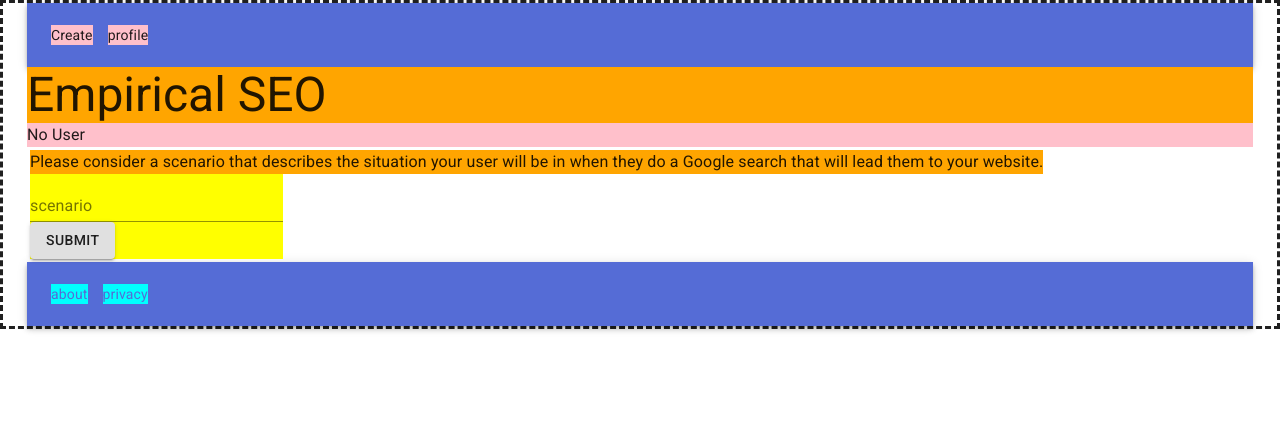
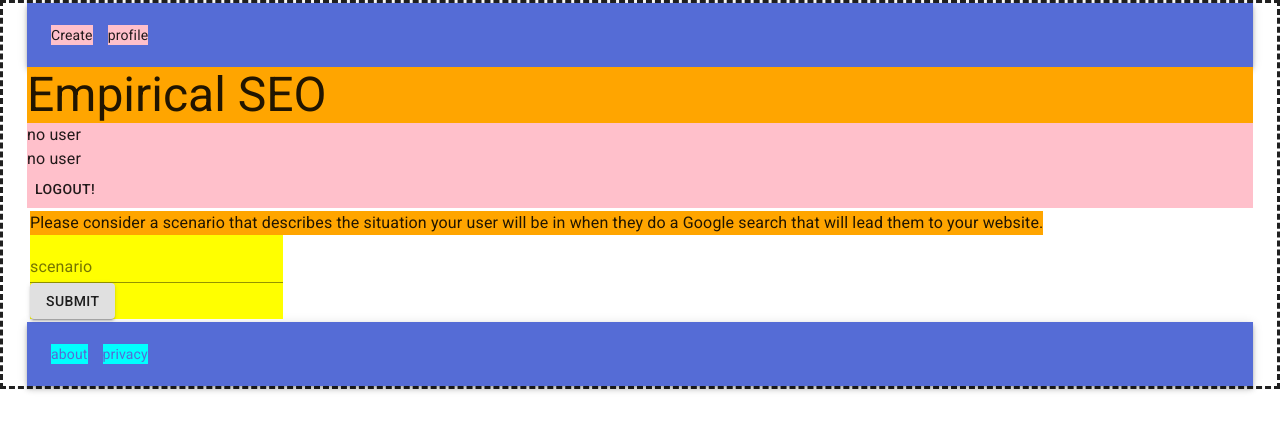
Before and after one commit to noconsulate/empirical-seo, a Next.js app: page /create in a window 1280 px wide. Shown: the top 430 px of the page. Built offline with nearby package versions, Linux system fonts and the light colour scheme; no server answers.

Commit message:
consolodating firebase auth

```diff
--- a/components/InfoBar.js
+++ b/components/InfoBar.js
@@ -1,6 +1,7 @@
-import React, { useState, useEffect } from 'react'
+import React, { useState, useEffect, useContext } from 'react'
 import { Typography, Button } from '@material-ui/core'
 import { makeStyles } from '@material-ui/core/styles'
+import UserContext from '../components/UserContext'
 
 import { fbAuth } from '../config/firebase'
 
@@ -15,33 +16,16 @@ const useStyles = makeStyles(theme => ({
 
 const InfoBar = props => {
   const classes = useStyles()
-
-  const [email, setEmail] = useState(null)
-  let user
-
-  useEffect(() => {
-    user = fbAuth.currentUser
-    if (user) {
-      if (user.email) {
-        setEmail(user.email)
-      }
-    }
-  }, [])
+  const { userEmail, userUid, fbSignOut } = useContext(UserContext)
+  console.log(userEmail)
 
   const handleLogout = event => {
     event.preventDefault()
-    console.log('logout')
-    fbAuth.signOut()
-      .then(res => {
-        console.log('signed out')
-      })
-      .catch(error => {
-        console.log(error)
-      })
+    fbSignOut()
   }
 
   const UserInfo = () => {
-    if (email == null) {
+    if (userEmail == null) {
       return (
         <>
           <div className={classes.user}>
@@ -57,7 +41,9 @@ const InfoBar = props => {
       <>
         <div className={classes.user}>
           <Typography variant='body1'>
-            {email}
+            {userEmail}
+            <br />
+            {userUid}
           </Typography>
           <Button onClick={handleLogout}>
             Logout!
--- a/components/Layout.js
+++ b/components/Layout.js
@@ -26,12 +26,11 @@ const Layout = props => {
   const classes = useStyles()
 
   return (
-    <ThemeProvider theme={theme}>
+    <>
       <Head>
         <title>{props.title}</title>
       </Head>
       <div>
-        <CssBaseline />
         <Container maxWidth="lg" className={classes.slab}>
           <NavBar />
           <Header />
@@ -44,7 +43,7 @@ const Layout = props => {
           <Footer />
         </Container>
       </div>
-    </ThemeProvider>
+    </>
   )
 }
 
--- /dev/null
+++ b/components/UserContext.js
@@ -0,0 +1,5 @@
+import { createContext } from 'react'
+
+const UserContext = createContext()
+
+export default UserContext;
--- a/pages/_app.js
+++ b/pages/_app.js
@@ -2,17 +2,54 @@ import React from 'react';
 import App from 'next/app';
 import Head from 'next/head';
 import { ThemeProvider } from '@material-ui/core/styles';
+import UserContext from '../components/UserContext'
 import CssBaseline from '@material-ui/core/CssBaseline';
 import theme from '../src/theme';
 
+import { fBauth, fbAuth } from '../config/firebase'
+
 export default class MyApp extends App {
+  state = {
+    userUid: 'initial user UID',
+    userEmail: 'initial user email',
+  }
   componentDidMount() {
     // Remove the server-side injected CSS.
     const jssStyles = document.querySelector('#jss-server-side');
     if (jssStyles) {
       jssStyles.parentElement.removeChild(jssStyles);
     }
+
+    fbAuth.onAuthStateChanged(user => {
+      if (user) {
+        this.setState({
+          userEmail: user.email,
+          userUid: user.uid
+        })
+      } else {
+        this.setState({
+          userEmail: 'no user',
+          userUid: 'no user'
+      })
+      }
+    })
   }
+
+  fbSignOut = () => {
+    fbAuth.signOut()
+      .then(res => {
+        console.log('signed out')
+      })
+      .catch(error => {
+        console.log(error)
+      })
+  }
+
+  // contextObj = {
+  //   userUid: this.state.userUid,
+  //   userEmail: this.state.userEmail,
+  //   fbSignOut: this.fbSignOut,
+  // }
 
   render() {
     const { Component, pageProps } = this.props;
@@ -26,7 +63,13 @@ export default class MyApp extends App {
         <ThemeProvider theme={theme}>
           {/* CssBaseline kickstart an elegant, consistent, and simple baseline to build upon. */}
           <CssBaseline />
-          <Component {...pageProps} />
+          <UserContext.Provider value={{
+            userEmail: this.state.userEmail,
+            userUid: this.state.userUid,
+            fbSignOut: this.fbSignOut,
+          }}>
+            <Component {...pageProps} />
+          </UserContext.Provider>
         </ThemeProvider>
       </React.Fragment>
     );
```
Also changed, not shown: notes.txt.
